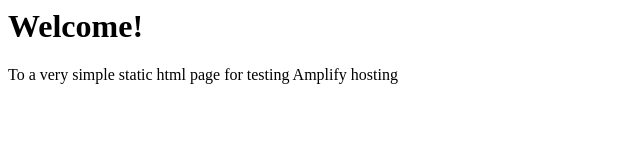
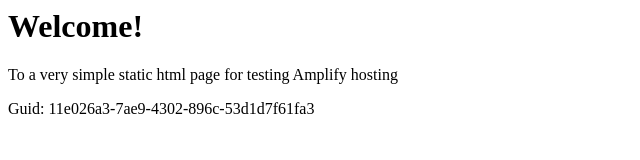
Before and after one commit to aws-aemilia-hkg/Github-PR-Commit-Integration-Test-DoNotTouch-v1-prod-ap-east-1, a website: page src/index.html in a window 1280 px wide. Shown: the whole page, without its empty margins (0-640 px from the left). Drawn offline with Linux system fonts and the light colour scheme.

Commit message:
commit from integ tests

```diff
--- a/src/index.html
+++ b/src/index.html
@@ -1,3 +1,5 @@
+
+
 <html lang="en">
 
 <head>
@@ -10,6 +12,6 @@
 <body>
     <h1>Welcome!</h1>
     <p>To a very simple static html page for testing Amplify hosting</p>
-</body>
+    <p>Guid: 11e026a3-7ae9-4302-896c-53d1d7f61fa3</p></body>
 
 </html>
```
